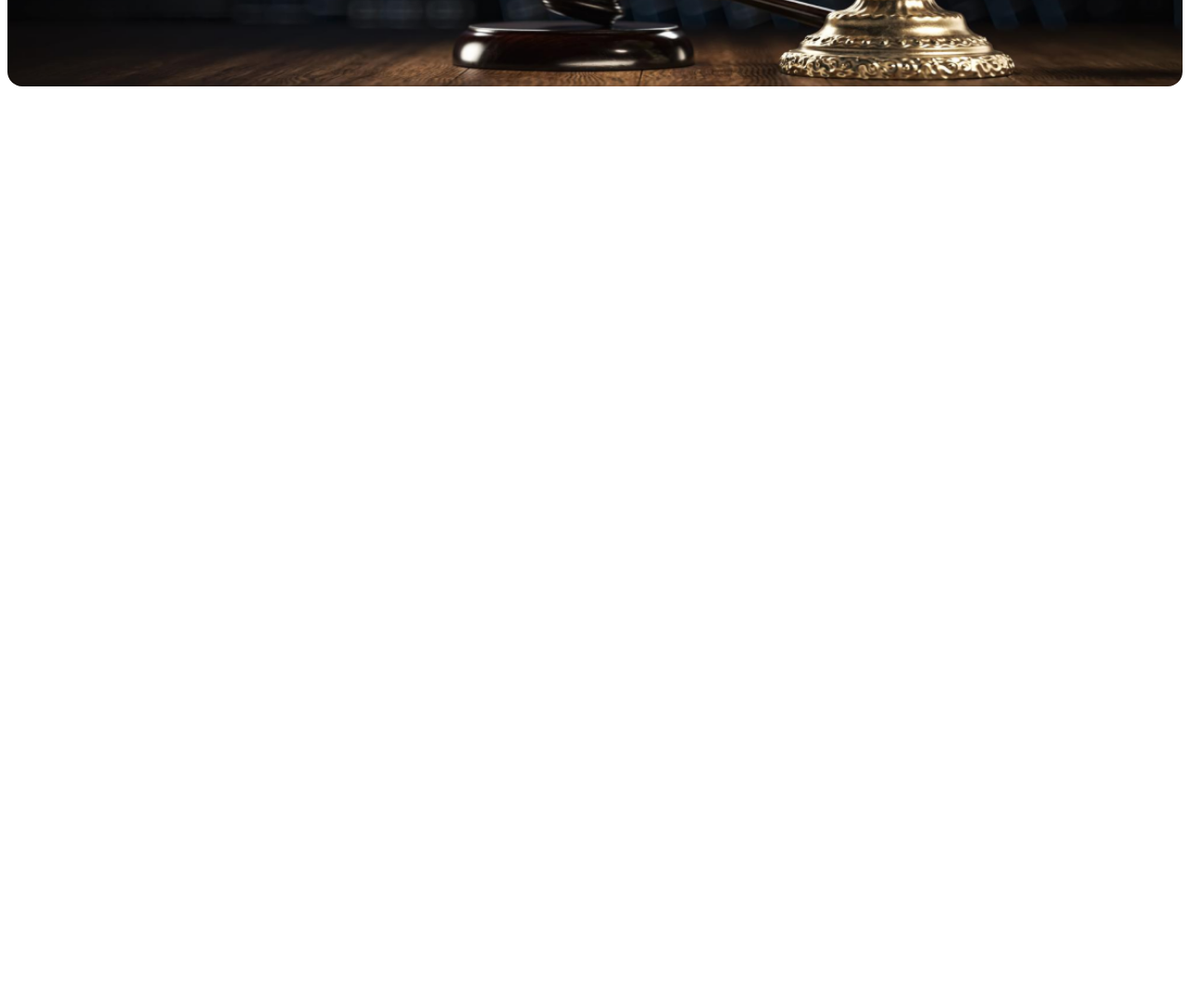
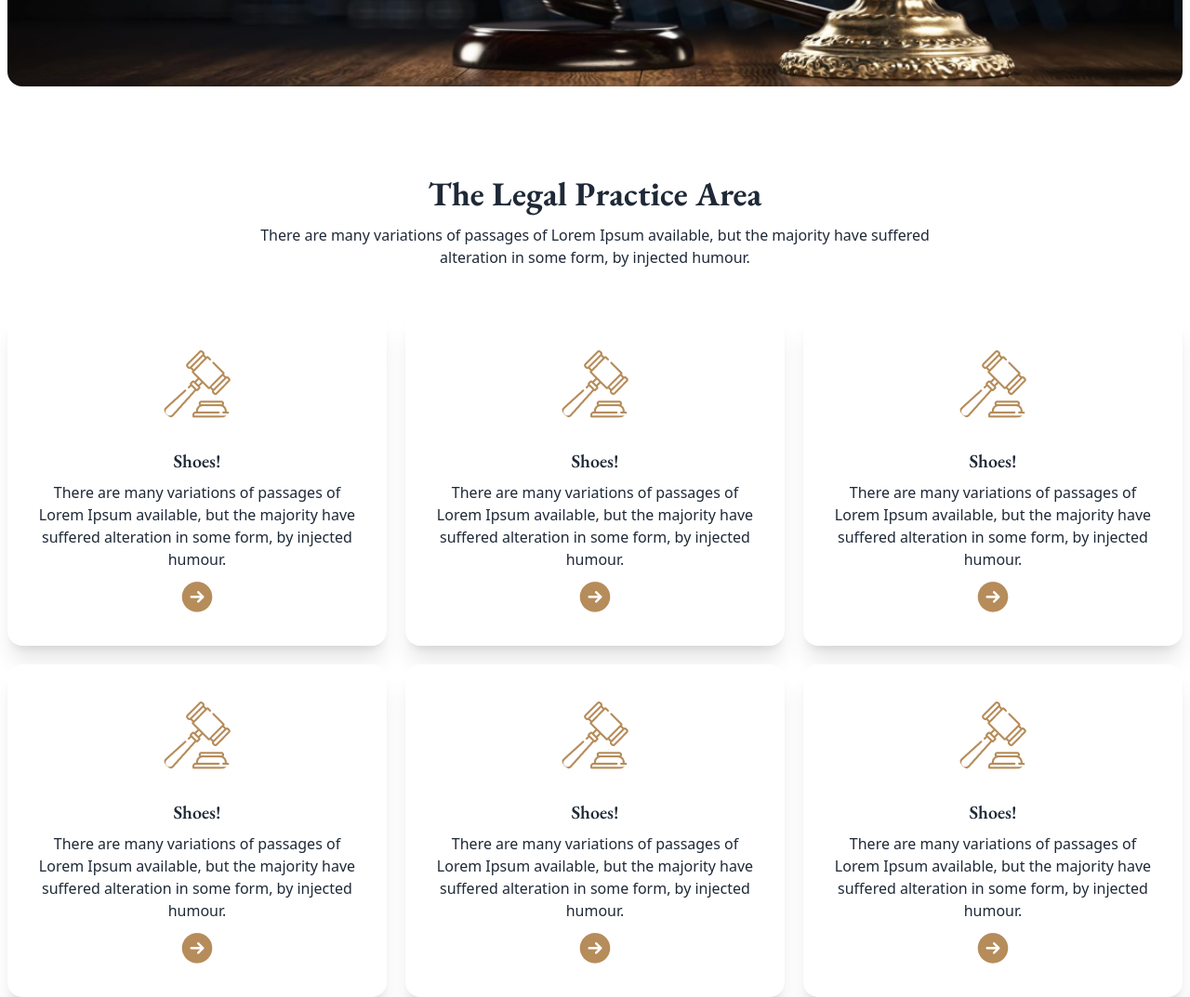
Before and after one commit to Imranhasanrimon/legal-solutions-by-tailwind, a plain HTML site: page index.html in a window 1280 px wide. Shown: the part 519-1592 px from the top of the page at 93% size. Before the commit the page ends 800 px from the top, so only its background shows below. Drawn offline with nearby package versions, Linux system fonts and the light colour scheme.

Commit message:
legal practice section is done

```diff
--- a/index.html
+++ b/index.html
@@ -40,7 +40,7 @@
 </head>
 
 <body>
-    <header class="container mx-auto mt-12 px-2">
+    <header class=" max-w-screen-xl mx-auto mt-12 px-2">
         <div class="navbar bg-base-100">
             <div class="navbar-start">
                 <div class="dropdown">
@@ -80,7 +80,8 @@
             <div class="hero-overlay bg-opacity-60 "></div>
             <div class="flex items-center justify-center text-neutral-content text-center py-24 px-4">
                 <div class="max-w-md">
-                    <h1 class="mb-5 text-5xl font-bold eb-garamond">We Provide Effective Legal Solutions</h1>
+                    <h1 class="mb-5 text-3xl sm:text-5xl font-bold eb-garamond">We Provide Effective Legal Solutions
+                    </h1>
                     <p class="mb-5">
                         Provident cupiditate voluptatem et in. Quaerat fugiat ut assumenda excepturi exercitationem
                         quasi. In deleniti eaque aut repudiandae et a id nisi.
@@ -94,6 +95,98 @@
             </div>
         </div>
     </header>
+    <main class=" max-w-screen-xl mx-auto mt-12 px-2">
+        <!-- Legal Practice Area  -->
+        <section>
+            <div class="max-w-screen-md text-center mx-auto pt-12">
+                <h3 class="text-4xl font-bold eb-garamond mb-3">The Legal Practice Area</h3>
+                <p>There are many variations of passages of Lorem Ipsum available, but the majority have suffered
+                    alteration
+                    in some form, by injected humour.</p>
+            </div>
+            <div class="grid grid-cols-1 md:grid-cols-2 lg:grid-cols-3 gap-5 mt-12">
+                <div class="card bg-base-100  shadow-xl">
+                    <figure class="px-10 pt-10">
+                        <img src="./images/business.png" alt="Shoes" class="rounded-xl" />
+                    </figure>
+                    <div class="card-body items-center text-center">
+                        <h2 class="card-title eb-garamond">Shoes!</h2>
+                        <p>There are many variations of passages of Lorem Ipsum available, but the majority have
+                            suffered alteration in some form, by injected humour.</p>
+                        <div class="card-actions">
+                            <img class="cursor-pointer" src="./images/Frame.png" alt="">
+                        </div>
+                    </div>
+                </div>
+                <div class="card bg-base-100  shadow-xl">
+                    <figure class="px-10 pt-10">
+                        <img src="./images/business.png" alt="Shoes" class="rounded-xl" />
+                    </figure>
+                    <div class="card-body items-center text-center">
+                        <h2 class="card-title eb-garamond">Shoes!</h2>
+                        <p>There are many variations of passages of Lorem Ipsum available, but the majority have
+                            suffered alteration in some form, by injected humour.</p>
+                        <div class="card-actions">
+                            <img class="cursor-pointer" src="./images/Frame.png" alt="">
+                        </div>
+                    </div>
+                </div>
+                <div class="card bg-base-100  shadow-xl">
+                    <figure class="px-10 pt-10">
+                        <img src="./images/business.png" alt="Shoes" class="rounded-xl" />
+                    </figure>
+                    <div class="card-body items-center text-center">
+                        <h2 class="card-title eb-garamond">Shoes!</h2>
+                        <p>There are many variations of passages of Lorem Ipsum available, but the majority have
+                            suffered alteration in some form, by injected humour.</p>
+                        <div class="card-actions">
+                            <img class="cursor-pointer" src="./images/Frame.png" alt="">
+                        </div>
+                    </div>
+                </div>
+                <div class="card bg-base-100  shadow-xl">
+                    <figure class="px-10 pt-10">
+                        <img src="./images/business.png" alt="Shoes" class="rounded-xl" />
+                    </figure>
+                    <div class="card-body items-center text-center">
+                        <h2 class="card-title eb-garamond">Shoes!</h2>
+                        <p>There are many variations of passages of Lorem Ipsum available, but the majority have
+                            suffered alteration in some form, by injected humour.</p>
+                        <div class="card-actions">
+                            <img class="cursor-pointer" src="./images/Frame.png" alt="">
+                        </div>
+                    </div>
+                </div>
+                <div class="card bg-base-100  shadow-xl">
+                    <figure class="px-10 pt-10">
+                        <img src="./images/business.png" alt="Shoes" class="rounded-xl" />
+                    </figure>
+                    <div class="card-body items-center text-center">
+                        <h2 class="card-title eb-garamond">Shoes!</h2>
+                        <p>There are many variations of passages of Lorem Ipsum available, but the majority have
+                            suffered alteration in some form, by injected humour.</p>
+                        <div class="card-actions">
+                            <img class="cursor-pointer" src="./images/Frame.png" alt="">
+                        </div>
+                    </div>
+                </div>
+                <div class="card bg-base-100  shadow-xl">
+                    <figure class="px-10 pt-10">
+                        <img src="./images/business.png" alt="Shoes" class="rounded-xl" />
+                    </figure>
+                    <div class="card-body items-center text-center">
+                        <h2 class="card-title eb-garamond">Shoes!</h2>
+                        <p>There are many variations of passages of Lorem Ipsum available, but the majority have
+                            suffered alteration in some form, by injected humour.</p>
+                        <div class="card-actions">
+                            <img class="cursor-pointer" src="./images/Frame.png" alt="">
+                        </div>
+                    </div>
+                </div>
+            </div>
+        </section>
+
+    </main>
 
 </body>
 
```
